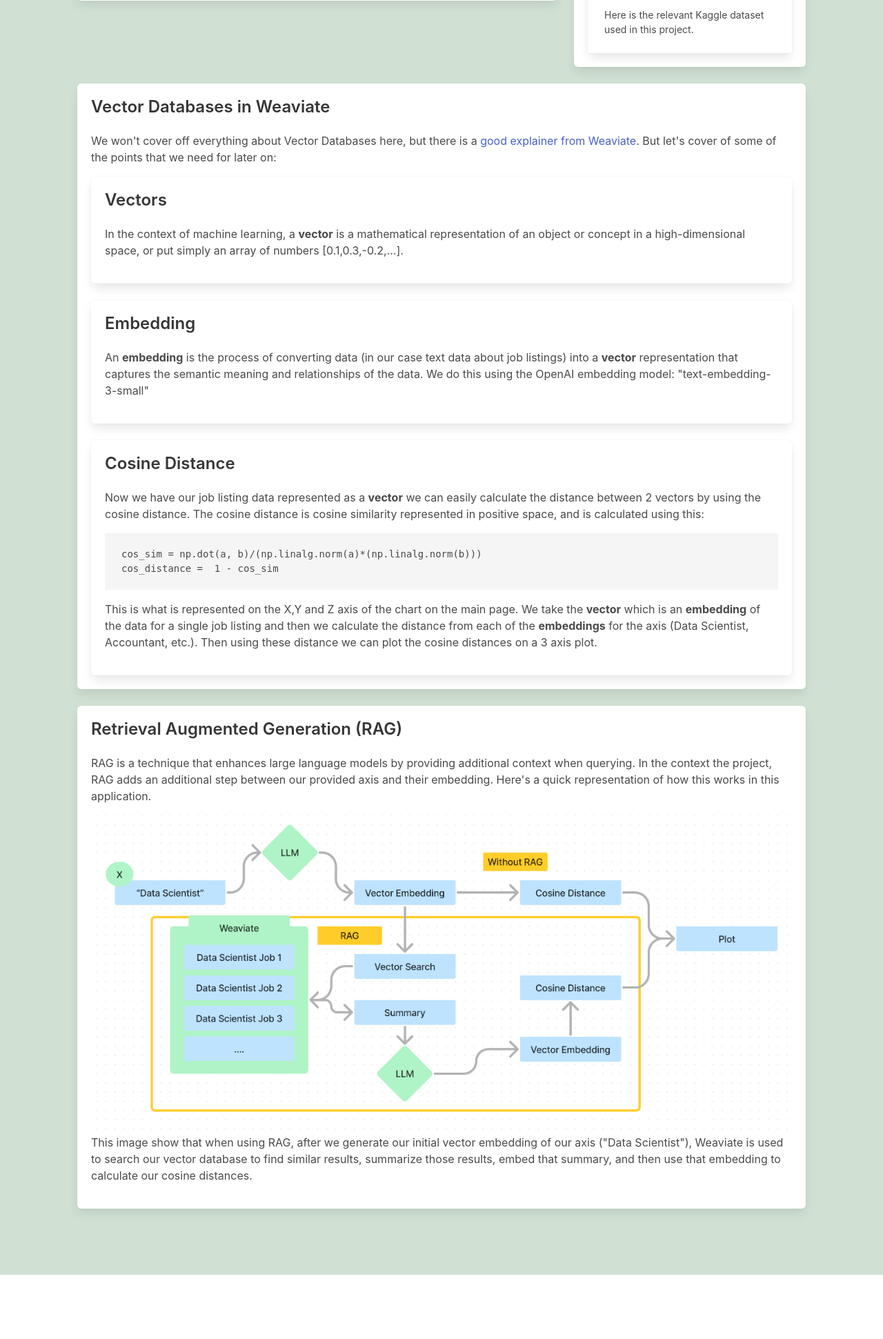
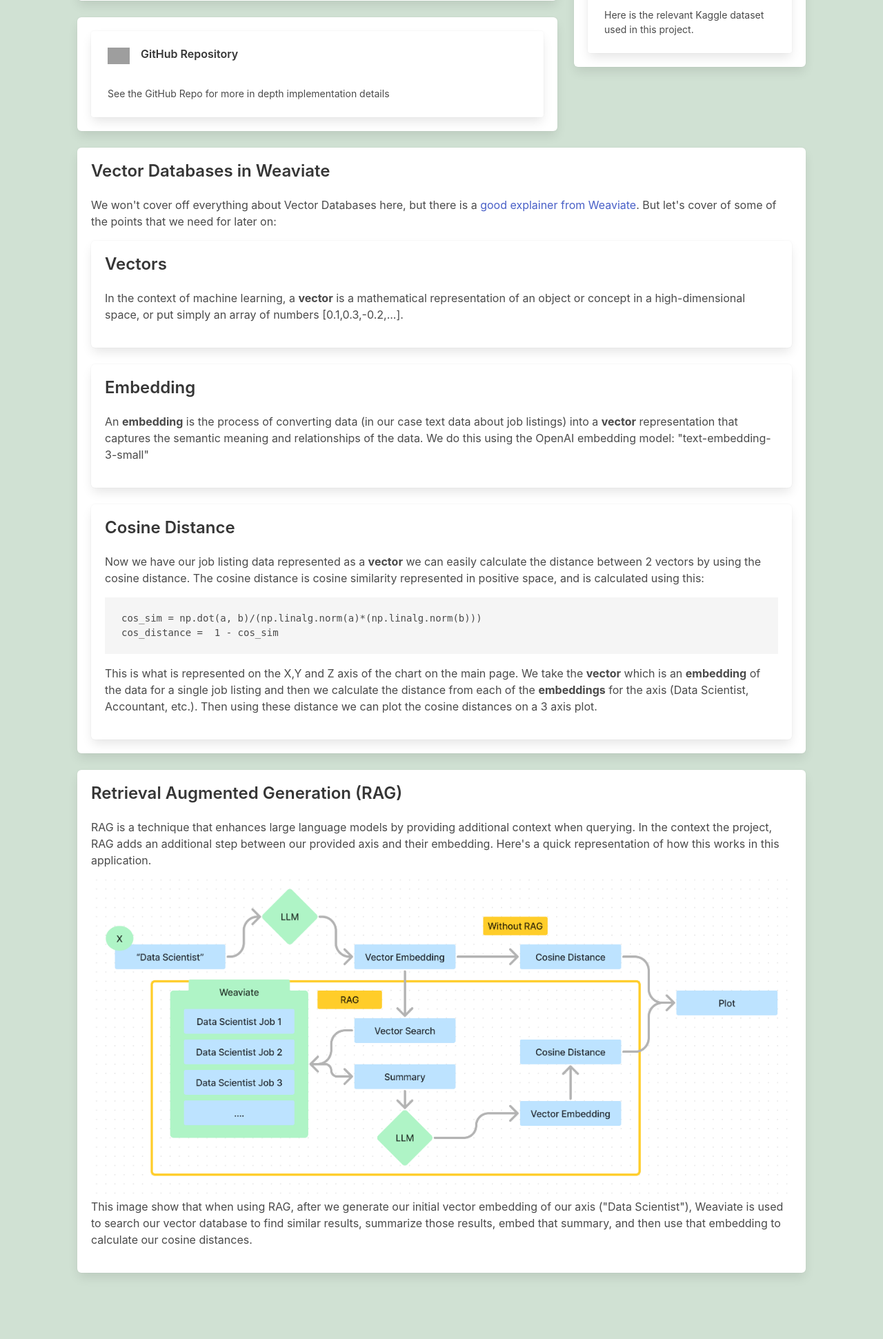
Before and after one commit to nickojelly/VectoredIn, a Django app: template main/templates/about.html in a window 1280 px wide. Shown: the part 511-2452 px from the top of the page at 69% size. Before the commit the page ends 2359 px from the top, so only its background shows below. Run offline with Django 5.2, Linux system fonts and the light colour scheme; the template is opened without the code that fills it, so the values that code supplies are empty; some libraries are stand-ins or nearby versions; grey boxes are pictures that could not be loaded.

Commit message:
Added diagrams

```diff
--- a/main/generative/gen_utils.py
+++ b/main/generative/gen_utils.py
@@ -229,10 +229,12 @@ def generate_job_summary_prompt(text, distances, dist_ranges):
       </article>
 
       <p>[Provide a summary of the overall alignment of the job listing with the axes, considering the key aspects of the job listing.]</p>
+      <div class="box">
       <p class="bm5"> <strong>Key Skills and Responsibilities:</strong></p>
       <ul>
         <li>[List key skills and responsibilities mentioned in the job listing]</li>
       </ul>
+      </div>
     </div>
     """
 
--- a/main/templates/about.html
+++ b/main/templates/about.html
@@ -33,6 +33,25 @@
 
                         <p class="mb-4">Let's have a look at how Weaviate to utilized to achieve this.</p>
                     </div>
+                    <a href="https://github.com/nickojelly/VectoredIn" target="_blank" rel="noopener noreferrer" class="box">
+                        <div class="card">
+                            <div class="card-content">
+                                <div class="media">
+                                    <div class="media-left">
+                                        <figure class="image is-32x32">
+                                            <img src="https://github.githubassets.com/images/modules/logos_page/GitHub-Mark.png" alt="GitHub logo">
+                                        </figure>
+                                    </div>
+                                    <div class="media-content">
+                                        <p class="title is-6">GitHub Repository</p>
+                                    </div>
+                                </div>
+                                <div class="content" style="font-size: 14px;">
+                                    <p>See the GitHub Repo for more in depth implementation details</p>
+                                </div>
+                            </div>
+                        </div>
+                    </a>
                 </div>
                 <div class="column is-one-third">
                     <a href="https://www.weaviate.io/" target="_blank" rel="noopener noreferrer" class="box">
--- a/main/templates/base.html
+++ b/main/templates/base.html
@@ -10,7 +10,7 @@
     <script async src="https://www.googletagmanager.com/gtag/js?id=G-700LG6TF98"></script>
     <script>
         window.dataLayer = window.dataLayer || [];
-        function gtag(){dataLayer.push(arguments);}
+        function gtag() { dataLayer.push(arguments); }
         gtag('js', new Date());
 
         gtag('config', 'G-700LG6TF98');
@@ -165,8 +165,7 @@
                     <div class="box form-box">
                         <h3 class="title is-4">
                             Semantic Axis
-                            <span id="axis-tooltip-icon" class="icon has-tooltip-right tooltip-icon"
-                                data-tooltip="Set the 3 axis for the semantic distance plot,&#13;
+                            <span id="axis-tooltip-icon" class="icon has-tooltip-right tooltip-icon" data-tooltip="Set the 3 axis for the semantic distance plot,&#13;
                                 click for more info">
                                 <i class="fas fa-info-circle"></i>
                             </span>
@@ -251,8 +250,8 @@
                     <div class="box">
                         <h2 class="title is-4">
                             Axis Correlations
-                            <span id="correlations-tooltip-icon" class="icon has-tooltip-right tooltip-icon" data-html="true"
-                                data-tooltip="Correlation values between axes,&#013;&#010;
+                            <span id="correlations-tooltip-icon" class="icon has-tooltip-right tooltip-icon"
+                                data-html="true" data-tooltip="Correlation values between axes,&#013;&#010;
                                 click for more info">
                                 <i class="fas fa-info-circle"></i>
                             </span>
@@ -282,26 +281,37 @@
         </div>
         <div class="container">
             <div class="box mb-5">
+                <div class="is-collapsible">
+                    <div class="is-collapsible-trigger">
                         <h2 class="title is-4">Plot Summary
+                            <button id="generate-summary-btn" class="button is-primary is-small">Generate</button>
                             <span id="plot-summary-icon" class="icon has-tooltip-right tooltip-icon"
-                        data-tooltip="Click to view the plot summary,&#13;
-                        click for more info">
+                                data-tooltip="Click to view the plot summary">
                                 <i class="fas fa-info-circle"></i>
                             </span>
-                    <button id="generate-summary-btn" class="button is-primary is-small">Generate</button>
                         </h2>
+                        <a class="is-chevron">
+                            <span class="icon is-small">
+                                <i class="fas fa-chevron-down"></i>
+                            </span>
+                        </a>
+                    </div>
+                    <div class="is-collapsible-content" style="display: none;">
                         <div class="content">
-                    <p id="plot-summary"></p>
+                            <p id="plot-summary"> Click generate above to generate a plot summary
+                            </p>
                         </div>
                     </div>
                 </div>
-
+            </div>
+        </div>
         <div class="container">
             <div class="box mb-5">
                 <!-- <label for="summary-box"></label> -->
                 <div id="summary-box">
                     <div class="box">
                         <h4 class="title is-4" id="summary-title">Click on a point to learn more</h4>
+
                         <h5 class="subtitle is-5" id="summary-company"></h5>
                         <div class="progress-bars">
                             <div class="progress-bar">
@@ -322,7 +332,12 @@
                     <div class="box">
                         <h4 class="title is-4">Alignment Summary
                             <button id="generate-alignment-btn" class="button is-primary is-small">Generate</button>
+                            <span id="alignment-tooltip-icon" class="icon has-tooltip-right tooltip-icon" data-tooltip="Provides information on the selected point in the plot above,&#13;
+                            click for more info">
+                                <i class="fas fa-info-circle"></i>
+                            </span>
                         </h4>
+
                         <div id="alignment-summary"></div>
                     </div>
                     <div class="box">
@@ -369,6 +384,32 @@
                             generate a vector. This vector is then used to search the vector database to find relevant
                             job listings.</p>
                         <p class="bm4">For more information, please see the info tab at the top of the app.</p>
+                    </div>
+                </section>
+                <footer class="modal-card-foot">
+                </footer>
+            </div>
+        </div>
+        <!-- Alignment Modal -->
+
+        <div class="modal" id="alignment-modal">
+            <div class="modal-background"></div>
+            <div class="modal-card alignment-modal-card">
+                <header class="modal-card-head">
+                    <p class="modal-card-title">Axis Information</p>
+                    <button class="delete" aria-label="close" id="close-alignment-modal"></button>
+                </header>
+                <section class="modal-card-body">
+                    <div class="content">
+                        <p class="bm4">This section provides more information about a specific job listing selected in
+                            the plot above. In the 3 progress bars, the cosine similarity is shown to represent how
+                            closely this specific job listing aligns with the given axis. </p>
+                        <p class="bm4">Using the cosine similarity here is different from the plot above, which is the
+                            cosine distance. This provides a more intuitive representation at a glance, as higher means
+                            more aligned. These cosine similarities have also been normalized to the ranges of distances
+                            on the chart.</p>
+                        <p class="bm4">The axis summary below, takes the RAG queries defined above for the axis, and
+                            then compares the job on each of these axis to generate this alignment summary </p>
                     </div>
                 </section>
                 <footer class="modal-card-foot">
@@ -475,7 +516,11 @@ single_query = listings.generate.near_vector(near_vector=job_weaviate.vector['de
                                     <p><strong>Machine Learning Engineer</strong></p>
                                 </div>
                                 <div class="message-body">
-                                    <p><em><span style="white-space: pre-wrap;">Summary: The key aspects that make these job listings aligned with the "Machine Learning Engineer" axis include a focus on developing AI models, natural language understanding (NLU), natural language processing (NLP), and machine learning (ML) algorithms. The job listings require experience in Python, cloud platforms ...
+                                    <p><em><span style="white-space: pre-wrap;">Summary: The key aspects that make these
+                                                job listings aligned with the "Machine Learning Engineer" axis include a
+                                                focus on developing AI models, natural language understanding (NLU),
+                                                natural language processing (NLP), and machine learning (ML) algorithms.
+                                                The job listings require experience in Python, cloud platforms ...
                                             </span></em></p>
                                 </div>
                             </article>
@@ -670,7 +715,8 @@ single_query = listings.generate.near_vector(near_vector=job_weaviate.vector['de
                         ranges: {
                             x_range: [xMin, xMax],
                             y_range: [yMin, yMax],
-                            z_range: [zMin, zMax],}
+                            z_range: [zMin, zMax],
+                        }
                     };
 
                     // Send the clicked point data to the Django view function
@@ -815,6 +861,9 @@ single_query = listings.generate.near_vector(near_vector=job_weaviate.vector['de
                 .then(response => response.json())
                 .then(data => {
                     if (data.summary) {
+                        var collapsible = document.querySelector('.is-collapsible');
+                        var content = collapsible.querySelector('.is-collapsible-content');
+                        content.style.display = 'block';
                         document.getElementById('plot-summary').innerHTML = data.summary;
                     } else {
                         document.getElementById('plot-summary').textContent = 'No summary available.';
@@ -884,6 +933,15 @@ single_query = listings.generate.near_vector(near_vector=job_weaviate.vector['de
         var plotSummaryIcon = document.getElementById('plot-summary-icon');
         var closePlotSummaryModalBtn = document.getElementById('close-plot-summary-modal');
 
+        var plotSummaryModal = document.getElementById('plot-summary-modal');
+        var plotSummaryIcon = document.getElementById('plot-summary-icon');
+        var closePlotSummaryModalBtn = document.getElementById('close-plot-summary-modal');
+
+        var alignmentModal = document.getElementById('alignment-modal');
+        var axisAlignmentIcon = document.getElementById('alignment-tooltip-icon');
+        var closeTooltipModalBtn = document.getElementById('close-alignment-modal');
+
+
         // Open the tooltip modal when the axis tooltip icon is clicked
         if (axisTooltipIcon) {
             axisTooltipIcon.addEventListener('click', function () {
@@ -911,6 +969,15 @@ single_query = listings.generate.near_vector(near_vector=job_weaviate.vector['de
             console.log('plotSummaryIcon element not found');
         }
 
+        // Open the tooltip modal when the axis tooltip icon is clicked
+        if (axisAlignmentIcon) {
+            axisAlignmentIcon.addEventListener('click', function () {
+                alignmentModal.classList.add('is-active');
+            });
+        } else {
+            console.log('axisAlignmentIcon element not found');
+        }
+
         // Plot Summary Modal
         document.getElementById('close-plot-summary-modal').addEventListener('click', function () {
             document.getElementById('plot-summary-modal').classList.remove('is-active');
@@ -926,11 +993,17 @@ single_query = listings.generate.near_vector(near_vector=job_weaviate.vector['de
             document.getElementById('correlations-modal').classList.remove('is-active');
         });
 
+        // Tooltip Modal
+        document.getElementById('close-alignment-modal').addEventListener('click', function () {
+            document.getElementById('alignment-modal').classList.remove('is-active');
+        });
+
         document.querySelectorAll('.modal-background').forEach(function (background) {
             background.addEventListener('click', function () {
                 tooltipModal.classList.remove('is-active');
                 correlationsModal.classList.remove('is-active');
                 plotSummaryModal.classList.remove('is-active');
+                alignmentModal.classList.remove('is-active');
             });
         });
 
@@ -949,6 +1022,7 @@ single_query = listings.generate.near_vector(near_vector=job_weaviate.vector['de
             });
         });
 
+
     </script>
 </body>
 
```
Also changed, not shown: main/templates/contact.html (+4 -10 lines), static/img/HNSW_adv.png (added), static/img/HNSW_basic.png (added). Lines whose indentation alone changed are shown as unchanged.
